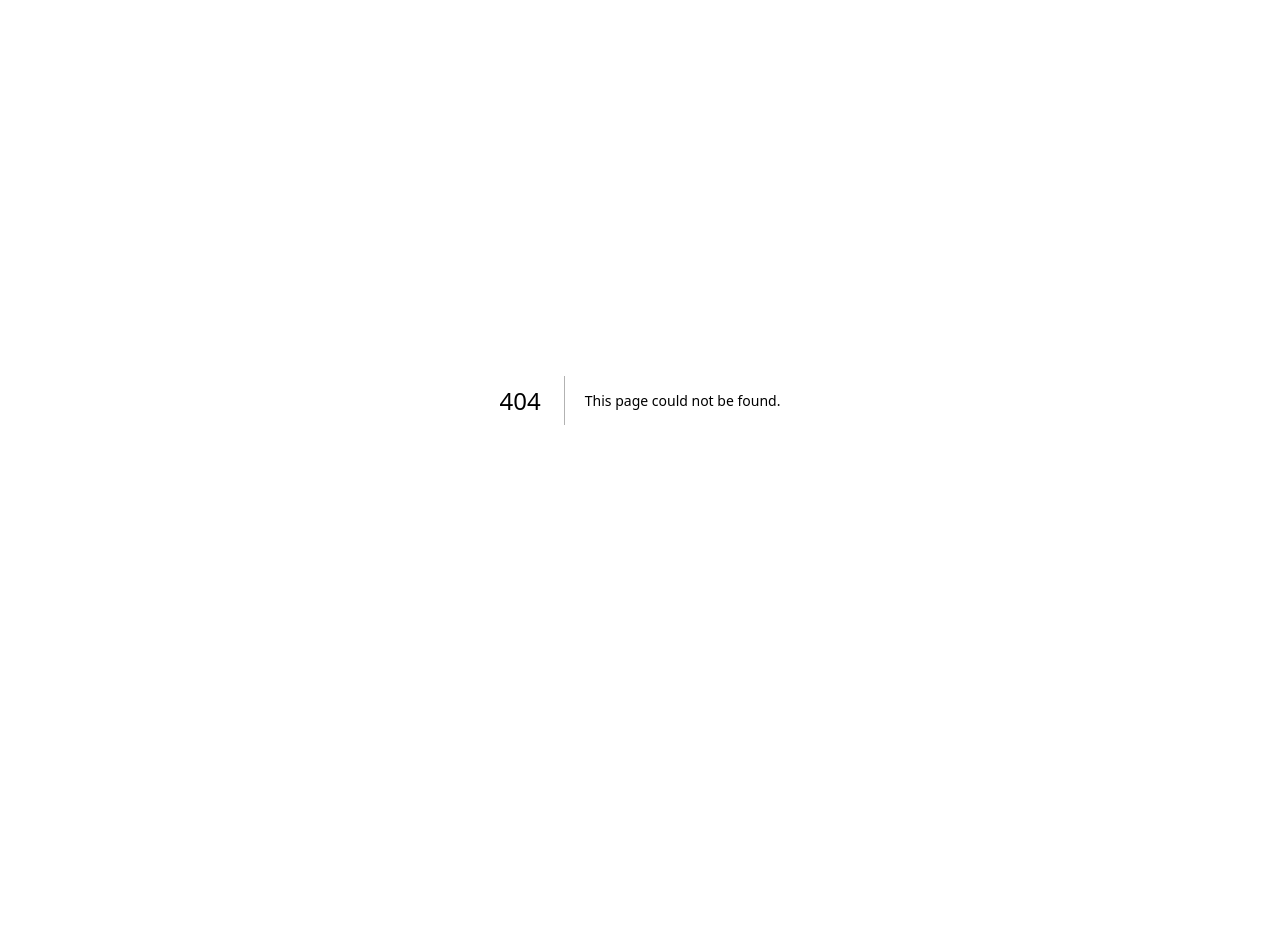
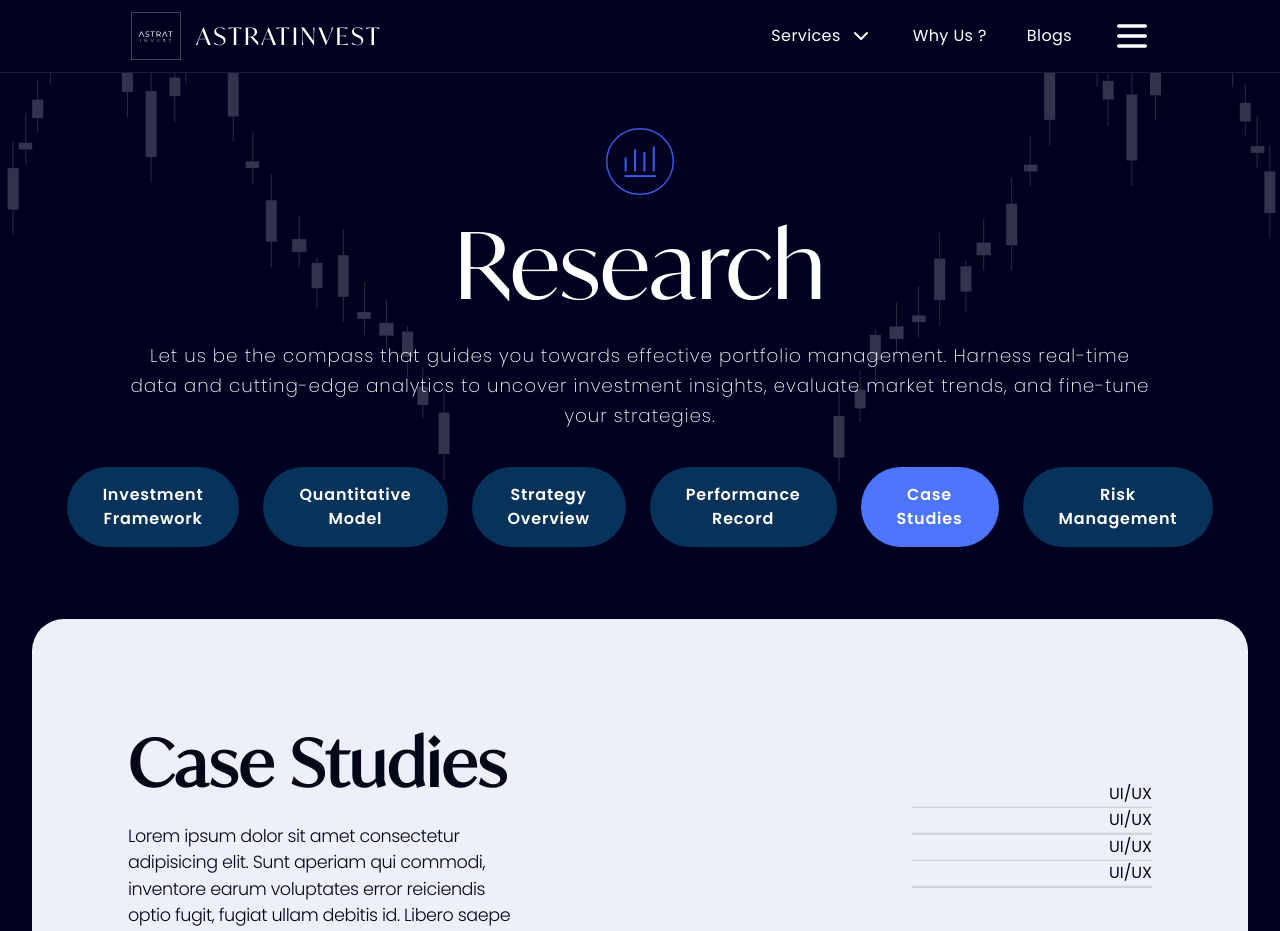
Before and after one commit to tholiaapoorv/astratinvest, a Next.js app: page /research/casestudies in a window 1280 px wide. Before the commit this address had no page. Shown: the top 931 px of the page. Before the commit the page ends 800 px from the top, so only its background shows below. Built offline with nearby package versions, Linux system fonts and the light colour scheme.

Commit message:
Case Study Added

```diff
--- /dev/null
+++ b/app/research/casestudies/page.tsx
@@ -0,0 +1,54 @@
+import React from 'react'
+import { TbArrowLeft, TbArrowRight, TbArrowUpRight } from 'react-icons/tb'
+
+const page = () => {
+  return (
+    <div>
+      <div>
+
+        {/* top */}
+        <div className='flex justify-center items-center gap-4'>
+          {/* left */}
+        <div className='w-[50%] p-[6rem] flex flex-col gap-3'>
+          <h1 className='text-[min(8vh,8vw)] font-bold font-ivy tracking-wide'>Case Studies</h1>
+          <p className='w-[95%] text-[min(2.2vh,2.2vw)] font-poppins font-light tracking-tight'>Lorem ipsum dolor sit amet consectetur adipisicing elit. Sunt aperiam qui commodi, inventore earum voluptates error reiciendis optio fugit, fugiat ullam debitis id. Libero saepe velit cum aspernatur porro </p>
+        </div>
+        {/* right */}
+        <div className='w-[50%] flex flex-col justify-center items-end text-start p-[6rem]'>
+          <p className='font-poppins'>UI/UX</p>
+          <hr className='bg-gray-300 w-[15rem] h-[0.15rem]'/>
+          <p  className='font-poppins'>UI/UX</p>
+          <hr className='bg-gray-300 w-[15rem] h-[0.15rem]'/>
+          <p  className='font-poppins'>UI/UX</p>
+          <hr className='bg-gray-300 w-[15rem] h-[0.15rem]'/>
+          <p  className='font-poppins'>UI/UX</p>
+          <hr className='bg-gray-300 w-[15rem] h-[0.15rem]'/>
+        </div>
+        </div>
+
+        {/* bottom */}
+
+        <div>
+        <div className="w-full h-[70ch] grid grid-cols-2 grid-rows-2 gap-10 px-[5rem] pb-8">
+            <div className="w-auto h-auto bg-white "></div>
+            <div className="w-auto h-auto bg-white"></div>
+            <div className="w-auto h-auto bg-white"></div>
+            <div className="w-auto h-auto bg-white"></div>
+          </div>
+
+          <div className="flex justify-center items-center px-[6rem] pb-5 ">
+              <button className="p-3 bg-white border-2 font-ivy flex gap-1 justify-center items-center border-[#000121] text-[#000121] hover:bg-[#000121] hover:text-white transition cursor-pointer tracking-wide w-full">
+                All Case Studies
+                <TbArrowRight className="w-6 h-auto" />
+              </button>
+            </div>
+
+        </div>
+
+
+      </div>
+    </div>
+  )
+}
+
+export default page
--- a/components/Research.tsx
+++ b/components/Research.tsx
@@ -9,28 +9,28 @@ import { usePathname } from "next/navigation";
 
 const buttons = [
   {
-    title: "Screeners",
-    href: "/screeners",
+    title: "Investment Framework",
+    href: "/investmentframework",
   },
   {
-    title: "Comparator",
-    href: "/comparator",
+    title: "Quantitative Model",
+    href: "/quantitativemodel",
   },
   {
-    title: "Asset Allocation",
-    href: "/assetallocation",
+    title: "Strategy Overview",
+    href: "/strategyoverview",
   },
   {
-    title: "Marketplace",
-    href: "/marketplace",
+    title: "Performance Record",
+    href: "/performancerecord",
   },
   {
-    title: "My Research",
-    href: "/myresearch",
+    title: "Case Studies",
+    href: "/casestudies",
   },
   {
-    title: "Proposals",
-    href: "/proposals",
+    title: "Risk Management",
+    href: "/riskmanagement",
   },
 ];
 
@@ -38,7 +38,7 @@ const Research = () => {
   const pathname = usePathname();
 
   return (
-    <div className="bg-transparent h-full w-screen mt-[5rem]">
+    <div className="bg-transparent h-full w-screen mt-[5rem] flex flex-col justify-center items-center">
       <Image
         src={researchBg}
         alt="dp"
@@ -63,13 +63,13 @@ const Research = () => {
           </p>
         </div>
       </div>
-      <div className="w-full flex justify-center items-center gap-6 mt-12">
+      <div className="w-[80%] flex justify-center items-center gap-6 mt-3 p-6 ">
         {buttons.map((item, index) => {
           return (
             <button
               key={index}
               className={cn(
-                "w-fit h-fit py-4 px-8 font-poppins hover:bg-[#4D75FD] transition  font-semibold tracking-wider smLaptop:text-[min(2.2vh,2.2vw)] laptop:text-[min(2vh,2vw)] rounded-full bg-[#07335B] text-[#FFFFFF]",
+                "w-[70%] h-fit py-4 px-9 font-poppins hover:bg-[#4D75FD] transition  font-semibold tracking-wider smLaptop:text-[min(2vh,2vw)] laptop:text-[min(2vh,2vw)] rounded-full bg-[#07335B] text-[#FFFFFF]",
                 pathname.includes(item.href) && "bg-[#4D75FD] "
               )}>
               {item.title}
```
Also changed, not shown: app/research/investmentframework/page.tsx (renamed from app/research/comparator/page.tsx).
